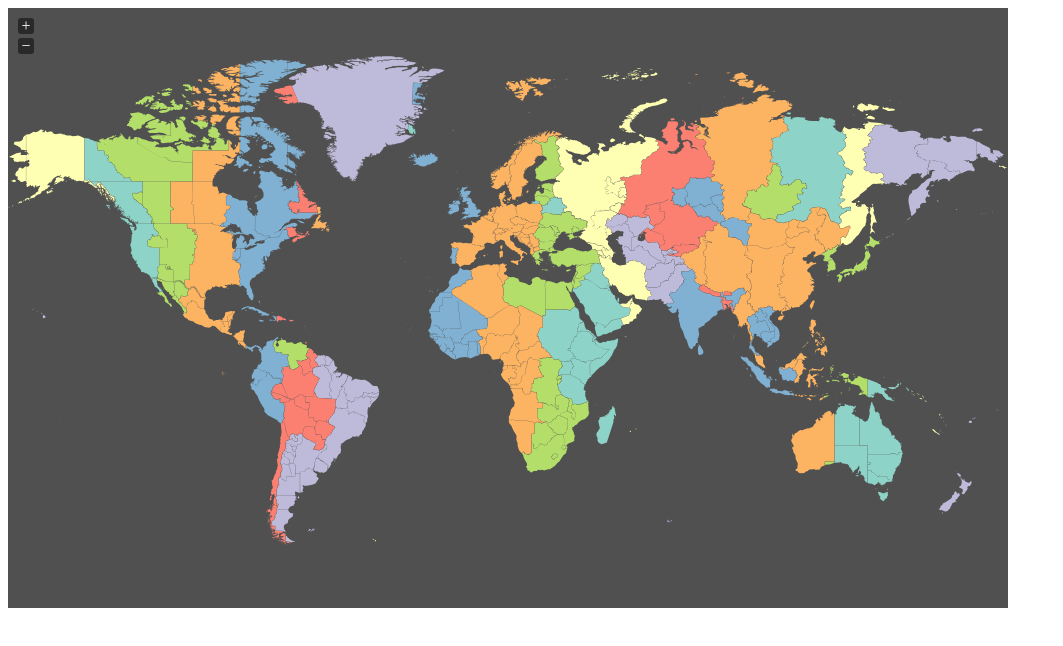
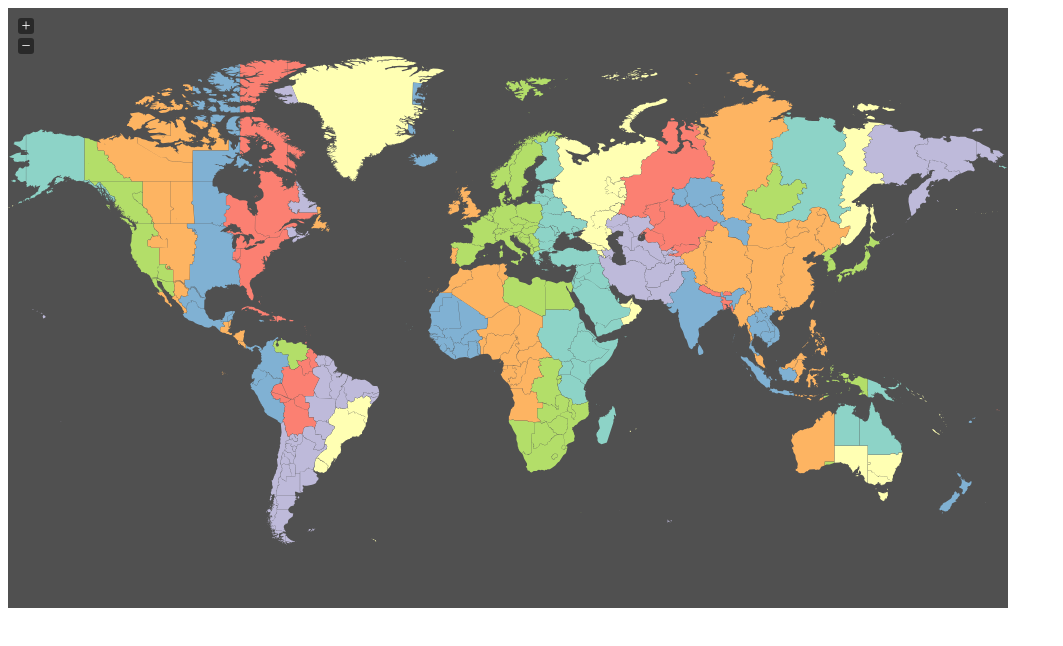
Before and after one commit to bjornd/timezones, a plain HTML site: page index.html in a window 1280 px wide. Shown: the whole page, without its empty margins (0-1063 px from the left). Drawn offline with Linux system fonts and the light colour scheme.

Commit message:
Fixed DST

```diff
--- a/index.html
+++ b/index.html
@@ -14,18 +14,18 @@
         hoverOpacity: 0.8,
         hoverColor: false,
         colors: {
-          "_01:00": '#8DD3C7',
-          "_02:00": '#FFFFB3',
-          "_03:00": '#BEBADA',
-          "_04:00": '#FB8072',
-          "_05:00": '#80B1D3',
-          "_06:00": '#FDB462',
-          "_07:00": '#B3DE69',
+          "-01:00": '#8DD3C7',
+          "-02:00": '#FFFFB3',
+          "-03:00": '#BEBADA',
+          "-04:00": '#FB8072',
+          "-05:00": '#80B1D3',
+          "-06:00": '#FDB462',
+          "-07:00": '#B3DE69',
 
-          "_08:00": '#8DD3C7',
-          "_09:00": '#FFFFB3',
-          "_10:00": '#BEBADA',
-          "_11:00": '#FB8072',
+          "-08:00": '#8DD3C7',
+          "-09:00": '#FFFFB3',
+          "-10:00": '#BEBADA',
+          "-11:00": '#FB8072',
           "+00:00": '#80B1D3',
           "+01:00": '#FDB462',
           "+02:00": '#B3DE69',
@@ -44,10 +44,11 @@
           "+13:00": '#80B1D3',
           "+14:00": '#FB8072',
 
-          "_03:30": '#FDB462',
-          "_04:30": '#B3DE69',
+          "-02:30": '#FDB462',
+          "-03:30": '#FDB462',
+          "-04:30": '#B3DE69',
 
-          "_09:30": '#8DD3C7',
+          "-09:30": '#8DD3C7',
           "+03:30": '#FFFFB3',
           "+04:30": '#BEBADA',
           "+05:30": '#80B1D3',
```
Also changed, not shown: tz-group.json (+1 -1 lines), timezones.js, 2 other files.
